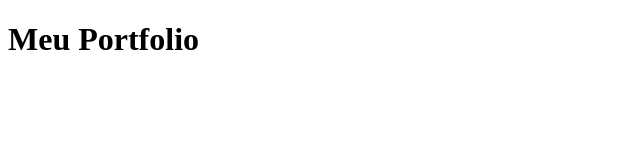
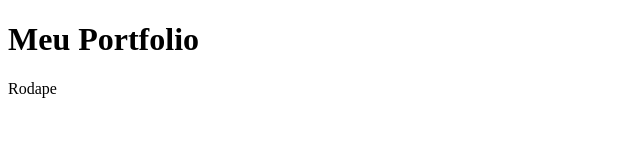
Before and after one commit to wzuchini/portfolio, a plain HTML site: page Index.html in a window 1280 px wide. Shown: the full height of the page, 0-640 px from the left. Drawn offline with Linux system fonts and the light colour scheme.

Commit message:
coloquei o rodape

```diff
--- a/Index.html
+++ b/Index.html
@@ -7,5 +7,9 @@
 </head>
 <body>
     <h1>Meu Portfolio</h1>
+
+    <footer>
+        Rodape
+    </footer>
 </body>
 </html>
```
